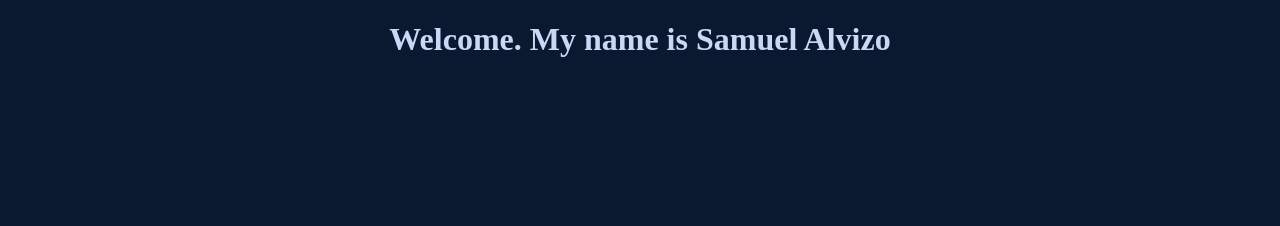
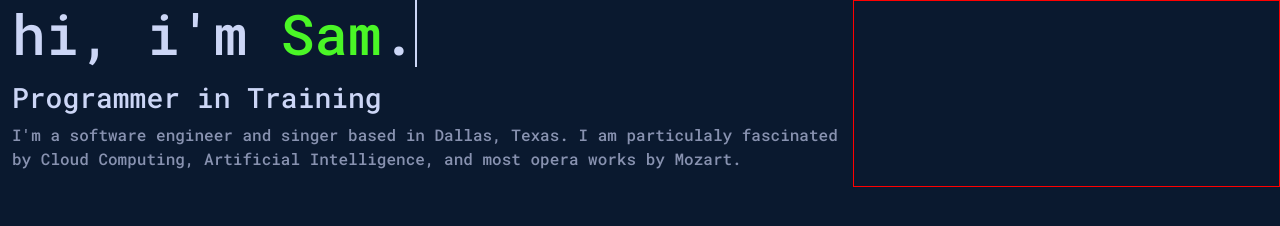
Before and after one commit to Samtheman773/Samtheman773.github.io, a plain HTML site: page index.html in a window 1280 px wide. Drawn offline with nearby package versions, Linux system fonts and the light colour scheme.

Commit message:
Started working out the header for the website:
exit

```diff
--- a/index.html
+++ b/index.html
@@ -5,11 +5,30 @@
     <meta http-equiv="X-UA-Compatible" content="IE=edge">
     <meta name="viewport" content="width=device-width, initial-scale=1.0">
     <link rel="stylesheet" href="style.css">
+    <link rel="preconnect" href="https://fonts.googleapis.com">
+    <link rel="preconnect" href="https://fonts.gstatic.com" crossorigin>
+    <link href="https://fonts.googleapis.com/css2?family=Roboto+Mono:wght@500&display=swap" rel="stylesheet">
+    <link href="https://cdn.jsdelivr.net/npm/bootstrap@5.3.0-alpha1/dist/css/bootstrap.min.css" rel="stylesheet" integrity="sha384-GLhlTQ8iRABdZLl6O3oVMWSktQOp6b7In1Zl3/Jr59b6EGGoI1aFkw7cmDA6j6gD" crossorigin="anonymous">
+    <script src="https://cdn.jsdelivr.net/npm/bootstrap@5.3.0-alpha1/dist/js/bootstrap.bundle.min.js" integrity="sha384-w76AqPfDkMBDXo30jS1Sgez6pr3x5MlQ1ZAGC+nuZB+EYdgRZgiwxhTBTkF7CXvN" crossorigin="anonymous"></script>
     <title>Samuel Alvizo - Computer Scientist</title>
 </head>
 <body>
-    <div class="title-container">
-        <h1>Welcome. My name is Samuel Alvizo</h1>
+    <div class="container-fluid">
+        <div class="row">
+
+            <div class="col-8">
+
+                <div class="heading-container">
+                    <h1 class="typing" style="text-align: center; color: #ccd6f6;">hi, i'm <span class="name">Sam</span>.</h1>
+                </div>
+                <h3>Programmer in Training</h3>
+                <p class="grey-personal">I'm a software engineer and singer based in Dallas, Texas. I am particulaly fascinated by Cloud Computing, Artificial Intelligence, and most opera works by Mozart. </p>
+            </div>
+
+            <div class="col-4" style="border:1px solid red;">
+
+            </div>
+        </div>
     </div>
 
 </body>
--- a/style.css
+++ b/style.css
@@ -1,8 +1,40 @@
 * {
     background-color: #0a192f;
+    font-family: 'Roboto Mono', monospace;
+    color: #ccd6f6;
 }
 
-.title-container h1 {
-    text-align: center;
-    color: #ccd6f6
+.white-personal {
+    color: #ccd6f6;
 }
+
+.grey-personal {
+    color: #8892b0;
+}
+
+.name {
+    color: #4AF626;
+}
+
+.heading-container {
+    display: inline-block;
+}
+
+.typing {
+    border-right: 2px solid;
+    width: 100%;
+    font-size: 3.5em;
+    white-space: nowrap;
+    overflow: hidden;
+    animation:
+        typing 2s steps(13),
+        cursor .50s step-end infinite alternate;
+}
+
+@keyframes cursor  {
+    50% { border-color: transparent }
+}
+
+@keyframes typing {
+    from { width: 0; }
+}
```
Also changed, not shown: RobotoMono-VariableFont_wght.ttf (added), index.js (line endings or trailing spaces).
